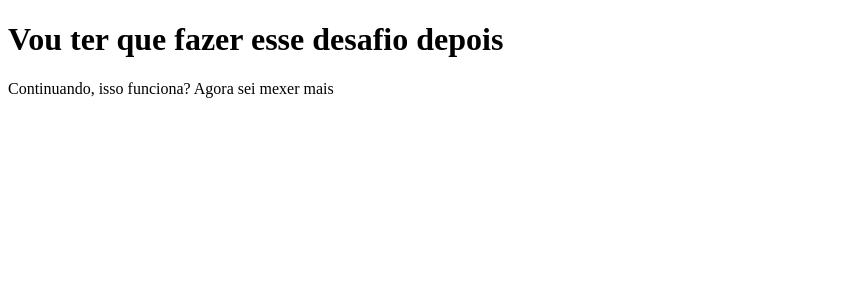
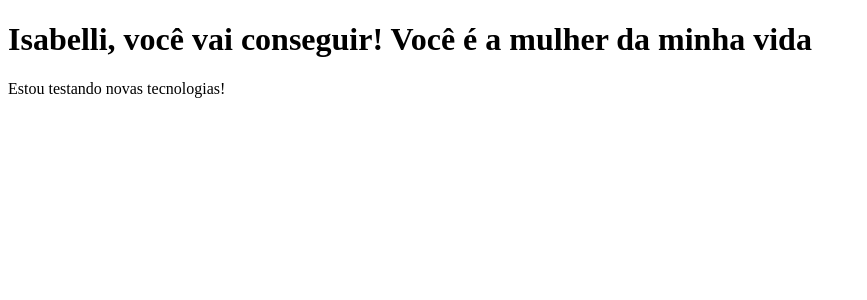
Before and after one commit to taylerneves/close-tabnews-melhor-, a Next.js app: page / in a window 1280 px wide. Shown: the top 300 px of the page, without its empty margins (0-867 px from the left). Built offline with nearby package versions, Linux system fonts and the light colour scheme.

Commit message:
Fazendo a declaração para o meu amor!

```diff
--- a/pages/index.js
+++ b/pages/index.js
@@ -1,7 +1,7 @@
 function Home() {
     return <>
-        <h1>Vou ter que fazer esse desafio depois</h1>
-        <p>Continuando, isso funciona? Agora sei mexer mais</p>
+        <h1>Isabelli, você vai conseguir! Você é a mulher da minha vida</h1>
+        <p>Estou testando novas tecnologias!</p>
     </>
 }
 
```
